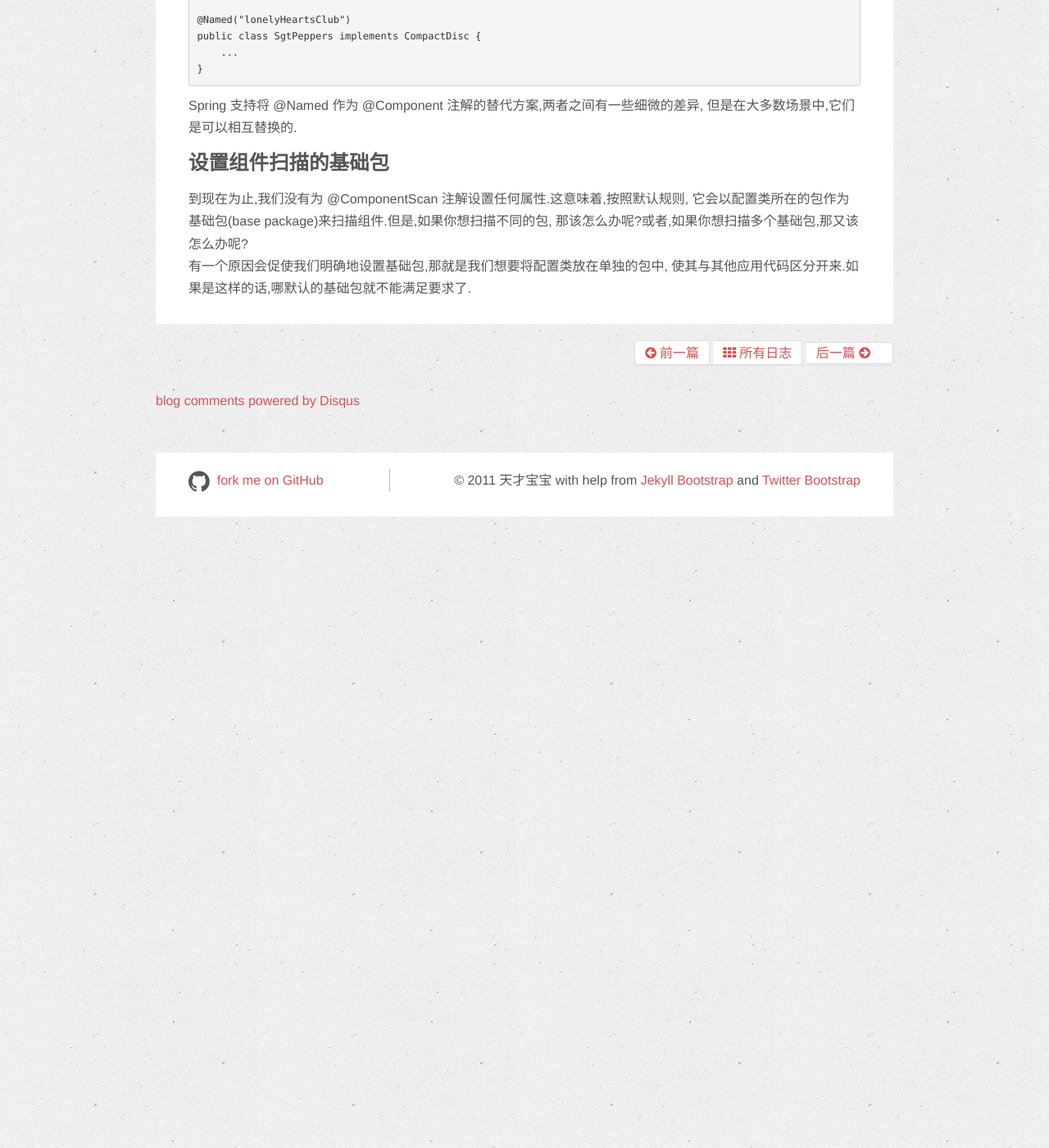
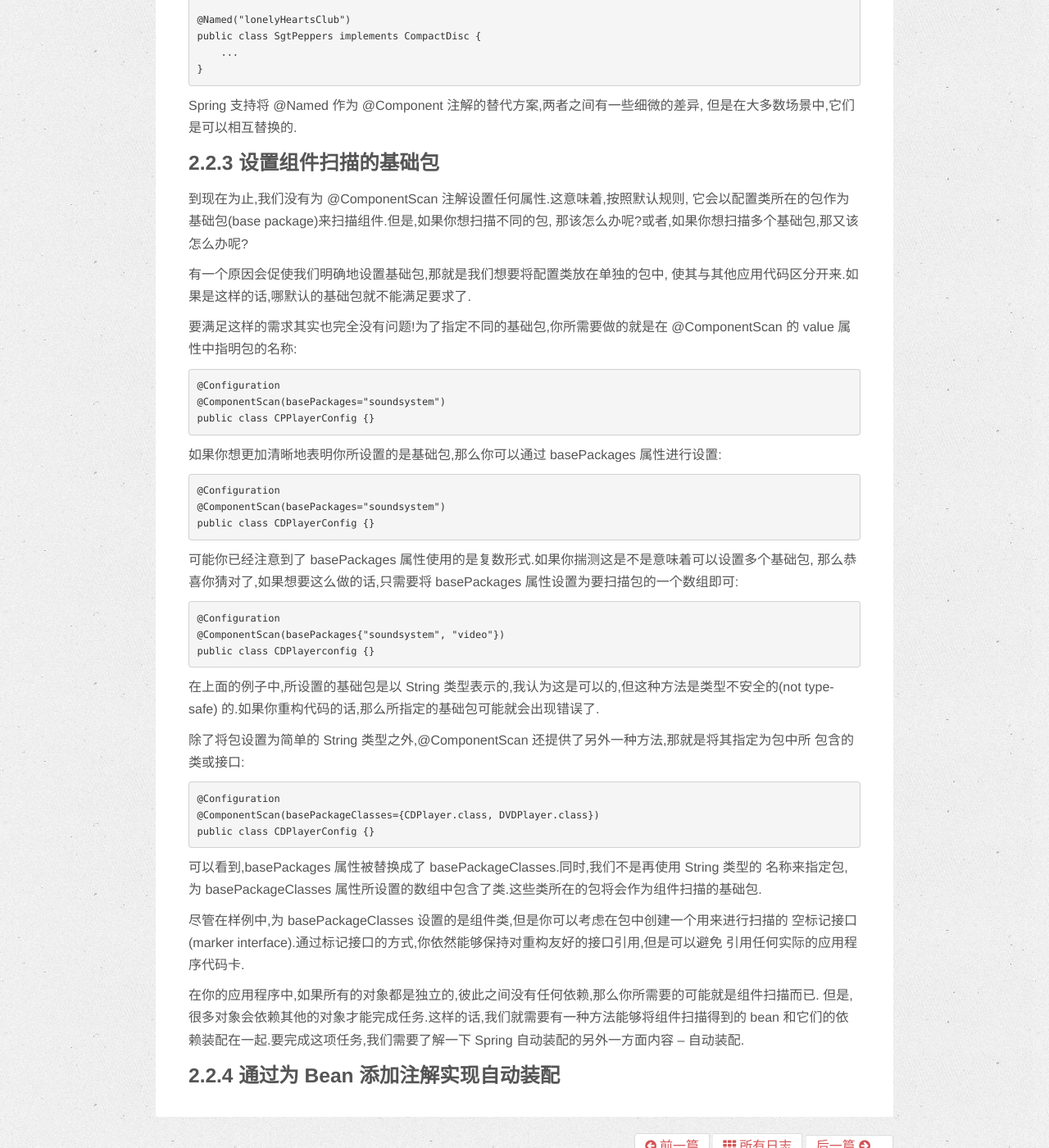
Before and after one commit to wanlp10/wuchao.github.io, a Jekyll site: the page built from _posts/spring/2017-01-10-Spring的学习和使用.md, in a window 1280 px wide and 1400 px high, scrolled down 1305 px. Shown: the whole window at 82% size. Built offline with Jekyll 4.4.1, drawn with Linux system fonts in a browser that asks for light colours; nearby versions of some CDN libraries; comment, search, counter and statistics services are not loaded.

Commit message:
initial commit

````diff
--- a/_posts/spring/2017-01-10-Spring的学习和使用.md
+++ b/_posts/spring/2017-01-10-Spring的学习和使用.md
@@ -61,9 +61,57 @@ public class SgtPeppers implements CompactDisc {
 Spring 支持将 @Named 作为 @Component 注解的替代方案,两者之间有一些细微的差异,
 但是在大多数场景中,它们是可以相互替换的.
 
-### 设置组件扫描的基础包
+### 2.2.3 设置组件扫描的基础包
 到现在为止,我们没有为 @ComponentScan 注解设置任何属性.这意味着,按照默认规则,
 它会以配置类所在的包作为基础包(base package)来扫描组件.但是,如果你想扫描不同的包,
 那该怎么办呢?或者,如果你想扫描多个基础包,那又该怎么办呢?
+
 有一个原因会促使我们明确地设置基础包,那就是我们想要将配置类放在单独的包中,
 使其与其他应用代码区分开来.如果是这样的话,哪默认的基础包就不能满足要求了.
+
+要满足这样的需求其实也完全没有问题!为了指定不同的基础包,你所需要做的就是在 @ComponentScan
+的 value 属性中指明包的名称:
+```
+@Configuration
+@ComponentScan(basePackages="soundsystem")
+public class CPPlayerConfig {}
+```
+
+如果你想更加清晰地表明你所设置的是基础包,那么你可以通过 basePackages 属性进行设置:
+```
+@Configuration
+@ComponentScan(basePackages="soundsystem")
+public class CDPlayerConfig {}
+```
+
+可能你已经注意到了 basePackages 属性使用的是复数形式.如果你揣测这是不是意味着可以设置多个基础包,
+那么恭喜你猜对了,如果想要这么做的话,只需要将 basePackages 属性设置为要扫描包的一个数组即可:
+```
+@Configuration
+@ComponentScan(basePackages{"soundsystem", "video"})
+public class CDPlayerconfig {}
+```
+
+在上面的例子中,所设置的基础包是以 String 类型表示的,我认为这是可以的,但这种方法是类型不安全的(not type-safe)
+的.如果你重构代码的话,那么所指定的基础包可能就会出现错误了.
+
+除了将包设置为简单的 String 类型之外,@ComponentScan 还提供了另外一种方法,那就是将其指定为包中所
+包含的类或接口:
+```
+@Configuration
+@ComponentScan(basePackageClasses={CDPlayer.class, DVDPlayer.class})
+public class CDPlayerConfig {}
+```
+
+可以看到,basePackages 属性被替换成了 basePackageClasses.同时,我们不是再使用 String 类型的
+名称来指定包,为 basePackageClasses 属性所设置的数组中包含了类.这些类所在的包将会作为组件扫描的基础包.
+
+尽管在样例中,为 basePackageClasses 设置的是组件类,但是你可以考虑在包中创建一个用来进行扫描的
+空标记接口(marker interface).通过标记接口的方式,你依然能够保持对重构友好的接口引用,但是可以避免
+引用任何实际的应用程序代码卡.
+
+在你的应用程序中,如果所有的对象都是独立的,彼此之间没有任何依赖,那么你所需要的可能就是组件扫描而已.
+但是,很多对象会依赖其他的对象才能完成任务.这样的话,我们就需要有一种方法能够将组件扫描得到的 bean
+和它们的依赖装配在一起.要完成这项任务,我们需要了解一下 Spring 自动装配的另外一方面内容 -- 自动装配.
+
+### 2.2.4 通过为 Bean 添加注解实现自动装配
````
Also changed, not shown: _posts/2017-01-01-Ubuntu-Java-Env-Configuration.md (+6 -3 lines).
